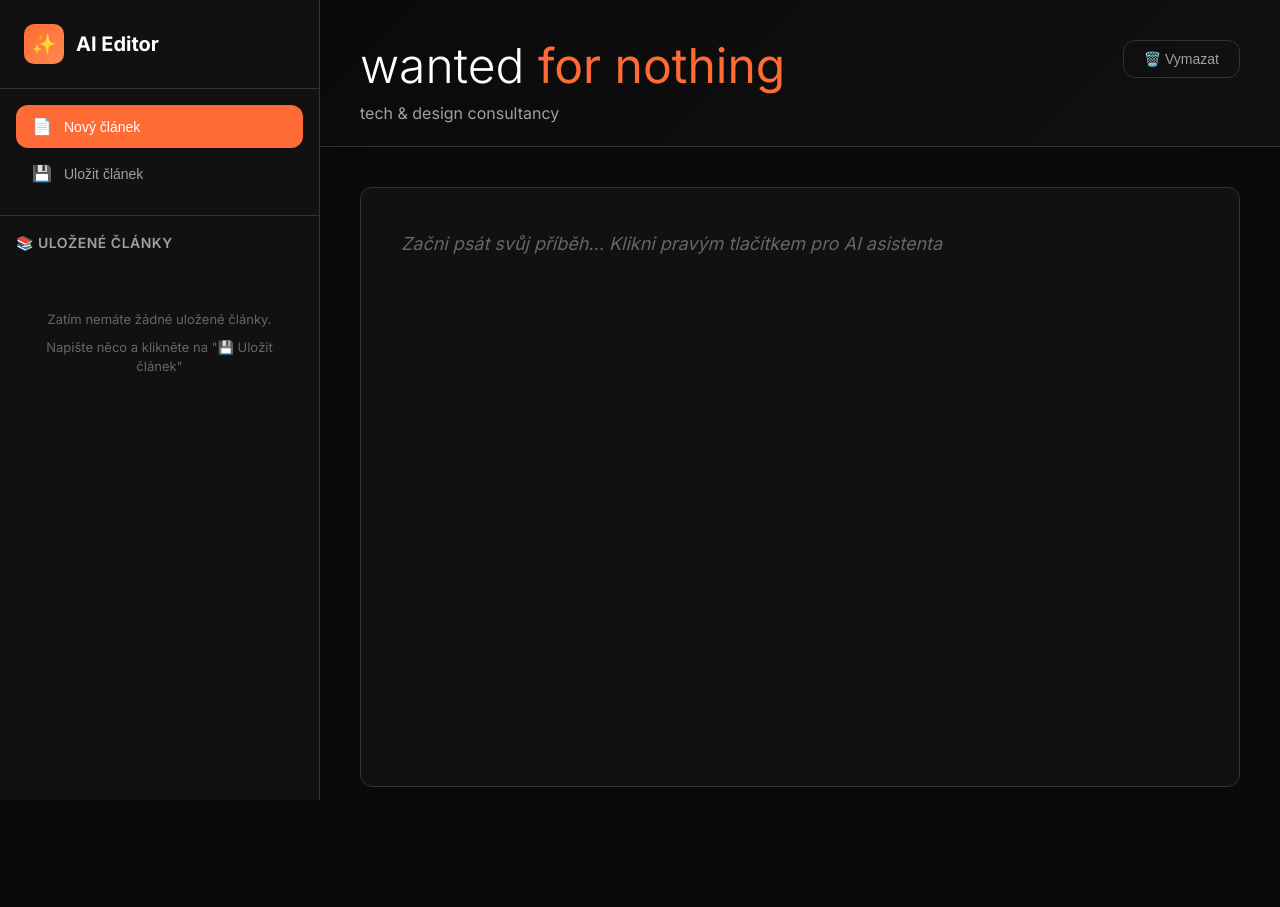
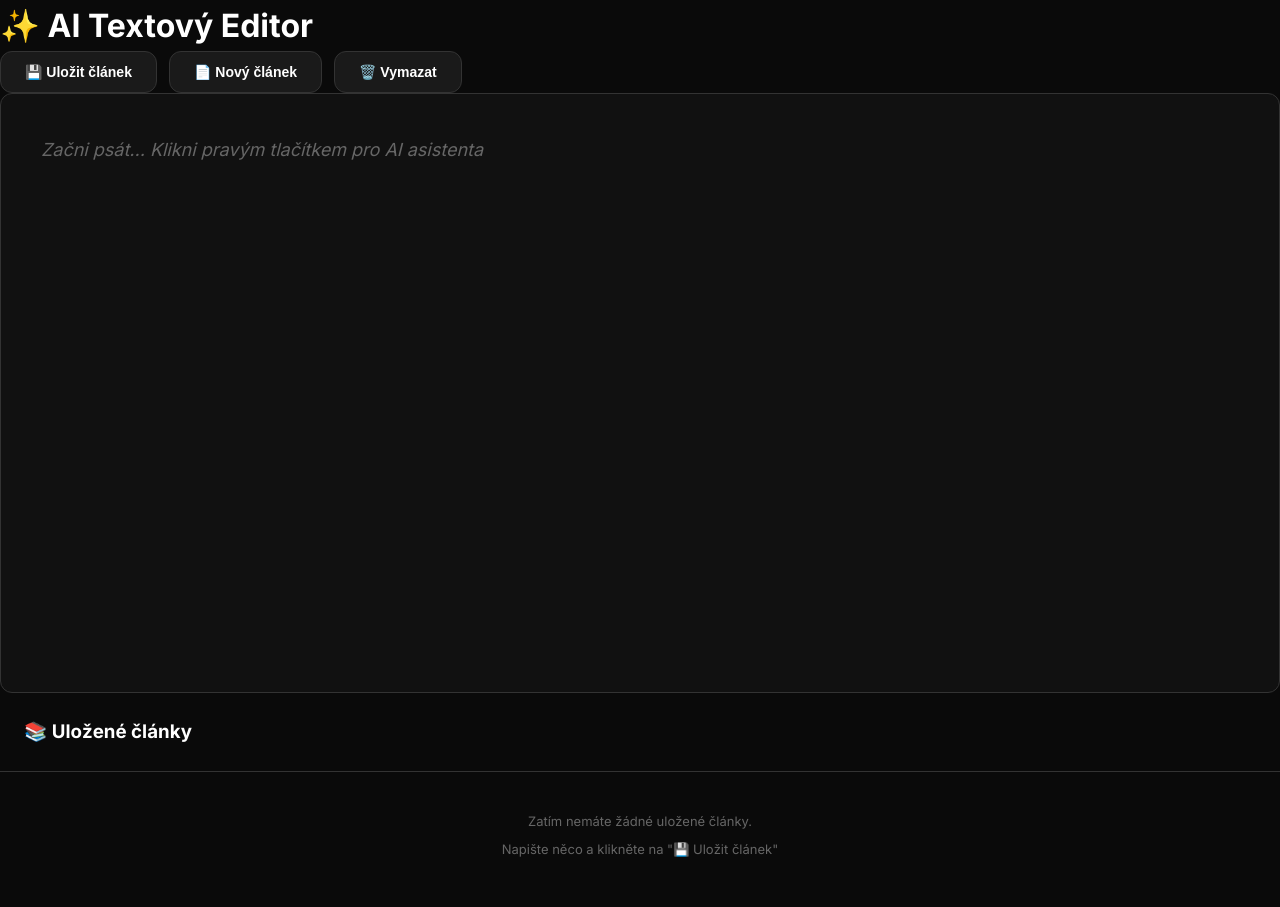
Before and after one commit to martinzeman333/AIwritingApp, a website: page public/index.html in a window 1280 px wide. Before the commit the page ends 827 px from the top, so only its background shows below. Drawn offline with Linux system fonts and the light colour scheme.

Commit message:
Update index.html

```diff
--- a/public/index.html
+++ b/public/index.html
@@ -9,56 +9,32 @@
     <link href="https://fonts.googleapis.com/css2?family=Inter:wght@300;400;500;600;700&display=swap" rel="stylesheet">
 </head>
 <body>
-    <div class="app-container">
-        <!-- Sidebar -->
-        <aside class="sidebar">
+    <div class="container">
+        <header>
+            <h1>✨ AI Textový Editor</h1>
+            <div class="header-actions">
+                <button id="saveBtn" class="btn-secondary">💾 Uložit článek</button>
+                <button id="newBtn" class="btn-secondary">📄 Nový článek</button>
+                <button id="clearBtn" class="btn-secondary">🗑️ Vymazat</button>
+            </div>
+        </header>
+
+        <main>
+            <div id="editor" contenteditable="true" placeholder="Začni psát... Klikni pravým tlačítkem pro AI asistenta"></div>
+        </main>
+
+        <!-- Seznam uložených článků -->
+        <aside class="articles-sidebar">
             <div class="sidebar-header">
-                <div class="logo">
-                    <div class="logo-icon">✨</div>
-                    <span class="logo-text">AI Editor</span>
-                </div>
+                <h3>📚 Uložené články</h3>
             </div>
-
-            <nav class="sidebar-nav">
-                <button id="newBtn" class="nav-item active">
-                    <span class="nav-icon">📄</span>
-                    <span class="nav-text">Nový článek</span>
-                </button>
-                <button id="saveBtn" class="nav-item">
-                    <span class="nav-icon">💾</span>
-                    <span class="nav-text">Uložit článek</span>
-                </button>
-            </nav>
-
-            <div class="articles-section">
-                <div class="section-header">
-                    <h3>📚 Uložené články</h3>
-                </div>
-                <div id="articlesList" class="articles-list">
-                    <div class="no-articles">
-                        <p>Zatím nemáte žádné uložené články.</p>
-                        <p>Napište něco a klikněte na "💾 Uložit článek"</p>
-                    </div>
+            <div id="articlesList" class="articles-list">
+                <div class="no-articles">
+                    <p>Zatím nemáte žádné uložené články.</p>
+                    <p>Napište něco a klikněte na "💾 Uložit článek"</p>
                 </div>
             </div>
         </aside>
-
-        <!-- Main Content -->
-        <main class="main-content">
-            <header class="main-header">
-                <div class="header-content">
-                    <h1>wanted <span class="highlight">for nothing</span></h1>
-                    <p class="subtitle">tech & design consultancy</p>
-                </div>
-                <div class="header-actions">
-                    <button id="clearBtn" class="btn-ghost">🗑️ Vymazat</button>
-                </div>
-            </header>
-
-            <div class="editor-container">
-                <div id="editor" contenteditable="true" placeholder="Začni psát svůj příběh... Klikni pravým tlačítkem pro AI asistenta"></div>
-            </div>
-        </main>
 
         <!-- Kontextové menu -->
         <div id="contextMenu" class="context-menu hidden">
@@ -161,7 +137,7 @@
                 <div class="instagram-modal-actions">
                     <button id="downloadSlides" class="btn-secondary">💾 Stáhnout slides</button>
                     <button id="copyInstagramText" class="btn-secondary">📋 Kopírovat text</button>
-                    <button id="postToInstagram" class="btn-instagram">📸 Odeslat na Instagram</button>
+                    <button id="postToInstagram" class="btn-instagram">📸 Připravit pro Instagram</button>
                     <button id="insertInstagramText" class="btn-primary">📝 Vložit do editoru</button>
                 </div>
             </div>
```
